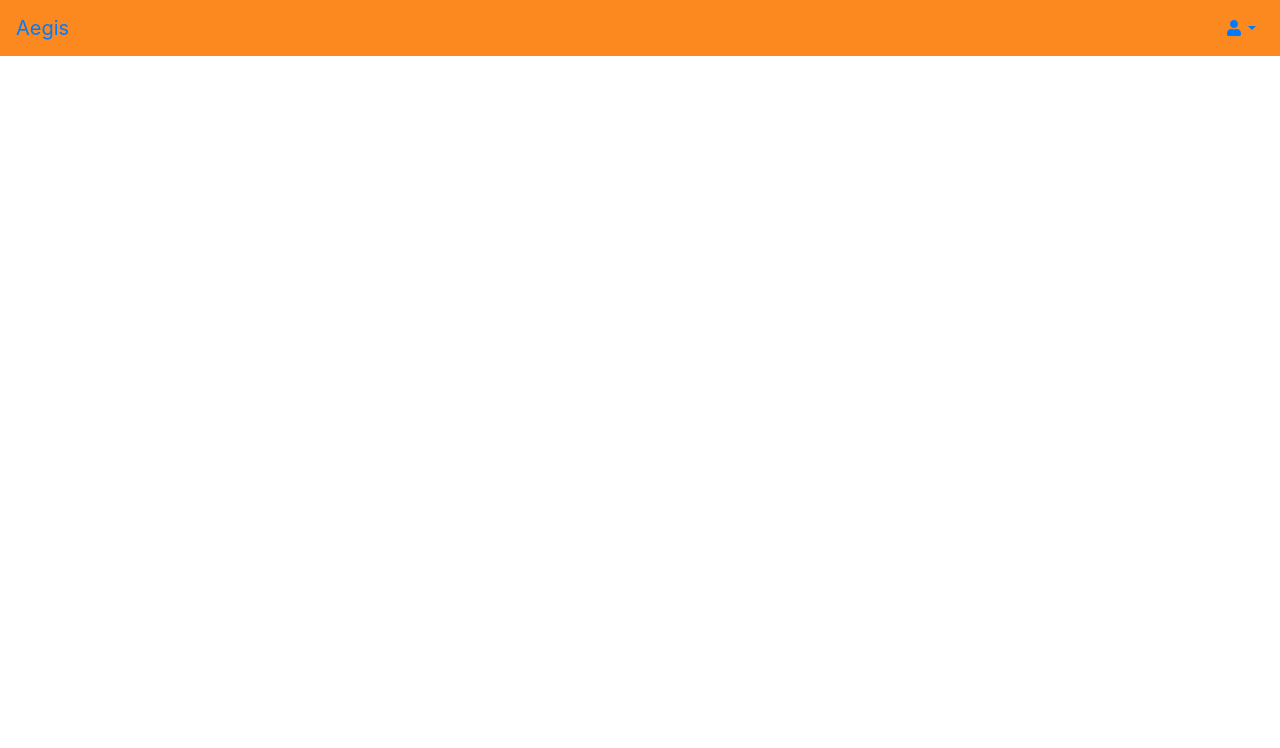
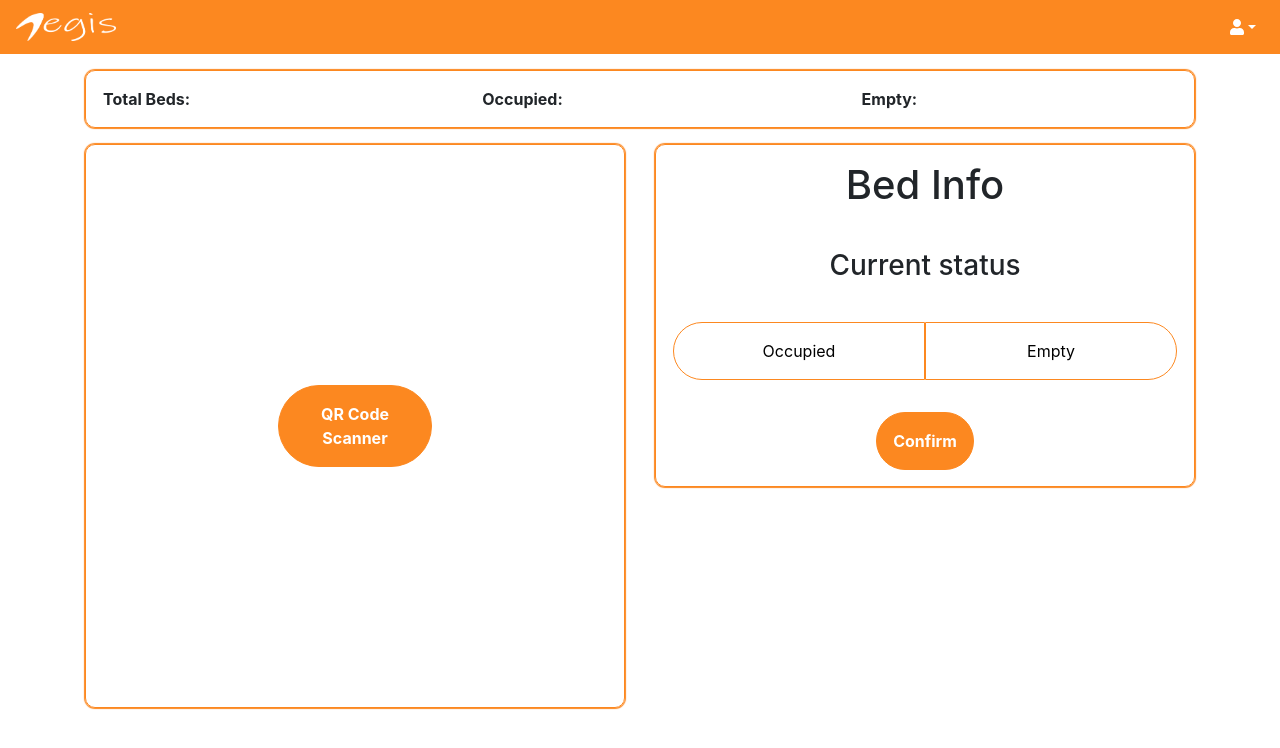
Before and after one commit to gvinayakgupta/aegis, a plain HTML site: page hospital_home.html in a window 1280 px wide. Drawn offline with nearby package versions, Linux system fonts and the light colour scheme.

Commit message:
Hospital home

```diff
--- a/hospital.css
+++ b/hospital.css
@@ -1,4 +1,100 @@
+html{
+    overflow-x: hidden;
+}
 .navbar{
     background-color: #FC8820;
     text-decoration: none;
 }
+
+.area{
+    border-radius: 10px;
+    border: 1px solid #FC8820;
+    box-shadow: 0px 0px 1px 1px #FC8820;
+    overflow: hidden;
+    height: auto;
+    margin-top: 1rem;
+}
+
+.part{
+    width:33.33%;
+    padding: 1rem 2rem 1rem 2rem;
+    font-size: 1rem;
+    font-weight: bold;
+}
+
+.bed{
+    text-align: center;
+}
+
+.bedinfo{
+    width:100%;
+    padding: 1rem 2rem 1rem 2rem;
+    font-size: 1rem;
+    font-weight: bold;
+}
+
+#btn-l{
+    padding: 1rem 1rem;
+    border-top-left-radius: 3rem;
+    border-bottom-left-radius: 3rem;
+    background-color: #ffffff;
+    border: 1px solid #FC8820;
+}
+
+#btn-r{
+    padding: 1rem 1rem;
+    border-top-right-radius: 3rem;
+    border-bottom-right-radius: 3rem;
+    background-color: #ffffff;
+    border: 1px solid #FC8820;
+}
+
+.selected{
+    background-color: #FC8820 !important;
+}
+
+.area2{
+    border-radius: 10px;
+    border: 1px solid #FC8820;
+    box-shadow: 0px 0px 1px 1px #FC8820;
+    overflow: hidden;
+    height: auto;
+    margin-top: 1rem;
+    text-align: center;
+}
+
+.qr{
+    padding: 1rem 1rem;
+    margin: 15rem 12rem;
+    border-radius: 3rem;
+    border: 1px solid #FC8820;
+    background-color: #FC8820;
+    color: #ffffff;
+    font-weight: bold;
+    overflow: hidden;
+    height: auto;
+}
+
+.sub{
+    padding: 1rem 1rem;
+    border-radius: 3rem;
+    border: 1px solid #FC8820;
+    background-color: #FC8820;
+    color: #ffffff;
+    font-weight: bold;
+    overflow: hidden;
+    height: auto;
+}
+
+@media only screen and (max-width: 576px){
+    .part{
+        width:100%;
+    }
+    .qr{
+        margin: 0rem ;
+    }
+    .area2{
+        border: none;
+        box-shadow: none;
+    }
+}
--- a/hospital_home.html
+++ b/hospital_home.html
@@ -12,11 +12,11 @@
     <body>
         <header>
             <nav class="navbar navbar-expand nav-dark">
-                <a class="navbar-brand" href="index.html">Aegis</a>
+                <a class="navbar-brand" href="index.html"><img src="assets/logo_long_white.png" width="100px"></a>
                 <!-- Navbar-->
                 <ul class="navbar-nav ml-auto">
                     <li class="nav-item dropdown">
-                        <a class="nav-link dropdown-toggle" id="userDropdown" href="#" role="button" data-toggle="dropdown" aria-haspopup="true" aria-expanded="false"><i class="fas fa-user fa-fw"></i></a>
+                        <a class="nav-link dropdown-toggle text-white" id="userDropdown" href="#" role="button" data-toggle="dropdown" aria-haspopup="true" aria-expanded="false"><i class="fas fa-user"></i></a>
                         <div class="dropdown-menu dropdown-menu-right" aria-labelledby="userDropdown">
                             <a class="dropdown-item" href="#">Admin Settings</a>
                             <div class="dropdown-divider"></div>
@@ -26,5 +26,49 @@
                 </ul>
             </nav>
         </header>
+        <section class="container">
+            <div class="area">
+                <div class="row">
+                    <div class="part">Total Beds: </div>
+                    <div class="part">Occupied: </div>
+                    <div class="part">Empty: </div>
+                </div>
+            </div>
+            <div class="row">
+                <div class="col-md-6">
+                    <div class="area2">
+                        <button class="qr" onclick="QR()">QR Code Scanner</button>
+                    </div>
+                </div>
+                <div class="col-md-6">
+                    <div class="area bed">
+                        <div class="bedinfo"><h1>Bed Info</h1></div>
+                        <div class="bedinfo"><h3>Current status</h3></div>
+                        <div class="bedinfo">
+                            <div class="row">
+                                <button id="btn-l" class="col-6" onclick="lbtn()">Occupied</button>
+                                <button id="btn-r" class="col-6" onclick="rbtn()">Empty</button>
+                            </div>
+                        </div>
+                        <div class="bedinfo">
+                            <button class="sub">Confirm</button>
+                        </div>
+                    </div>
+                </div>
+            </div>
+        </section>
+        <script>
+            var value;
+            function lbtn(){
+                document.getElementById("btn-l").classList.add("selected");
+                document.getElementById("btn-r").classList.remove("selected");
+                value = 1;
+            }
+            function rbtn(){
+                document.getElementById("btn-l").classList.remove("selected");
+                document.getElementById("btn-r").classList.add("selected");
+                value = 1;
+            }
+        </script>
     </body>
 </html>
```
